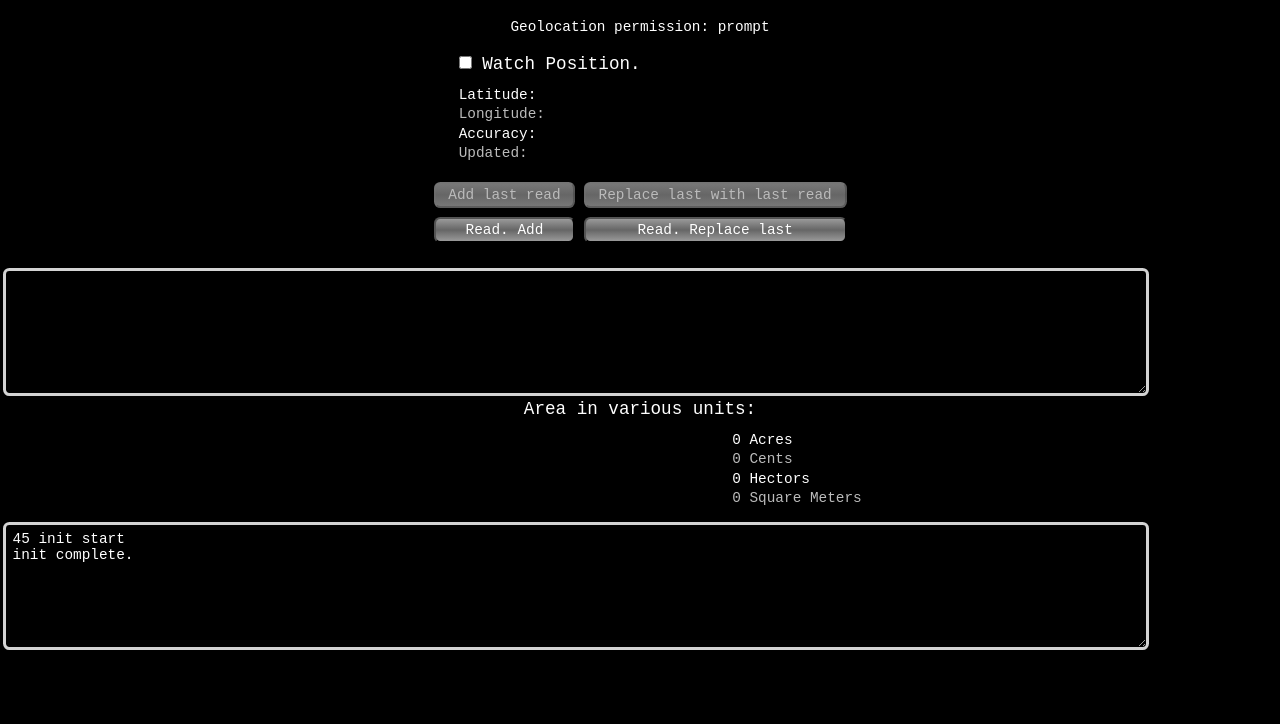
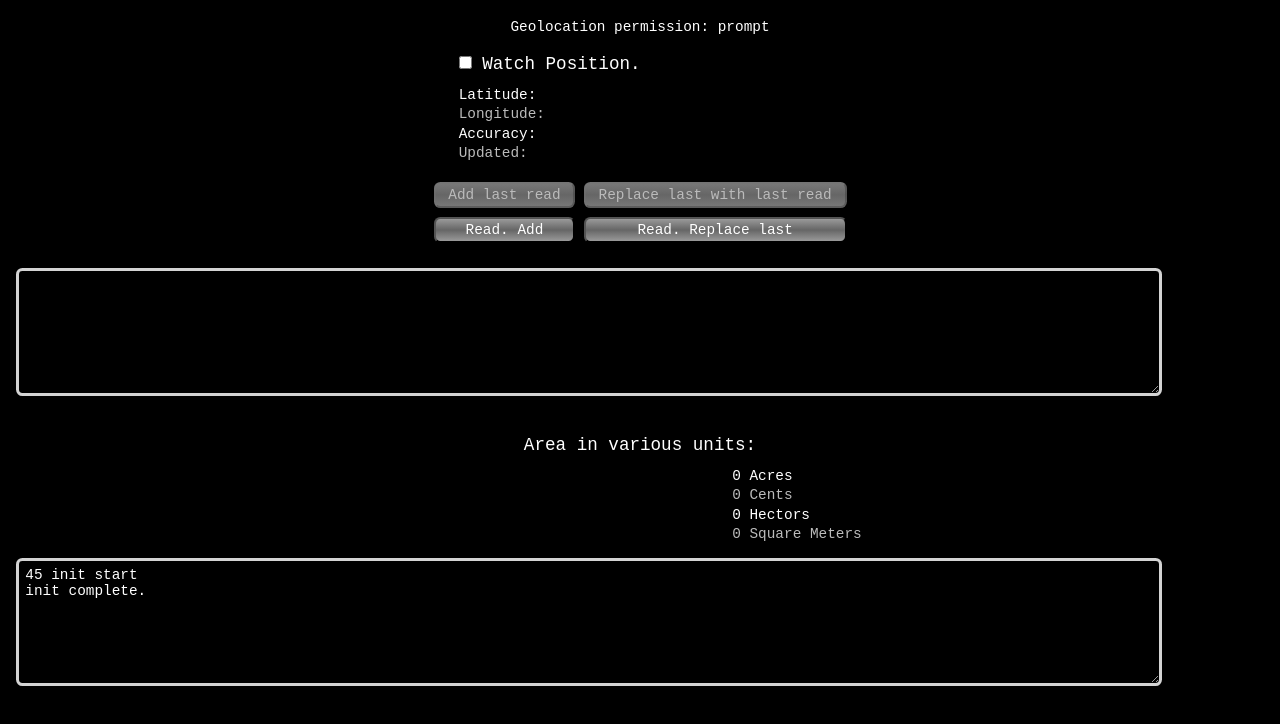
Before and after one commit to VenkataRaju/VenkataRaju.github.io, a plain HTML site: page utils/javascript/LocationReader.html in a window 1280 px wide. Drawn offline with Linux system fonts and the light colour scheme.

Commit message:
Update LocationReader.html

```diff
--- a/utils/javascript/LocationReader.html
+++ b/utils/javascript/LocationReader.html
@@ -81,7 +81,7 @@ label:has(#areadInCentsLbl, #areadInSquareMetersLbl), #areadInCentsLbl, #areadIn
   display: inline-block;
   width: 90%;
   height: 8rem;
-  float: left;
+  margin-right: 8%;
   padding: .4rem;
   border: .2rem solid lightgrey;
   border-radius: .4rem;
```
